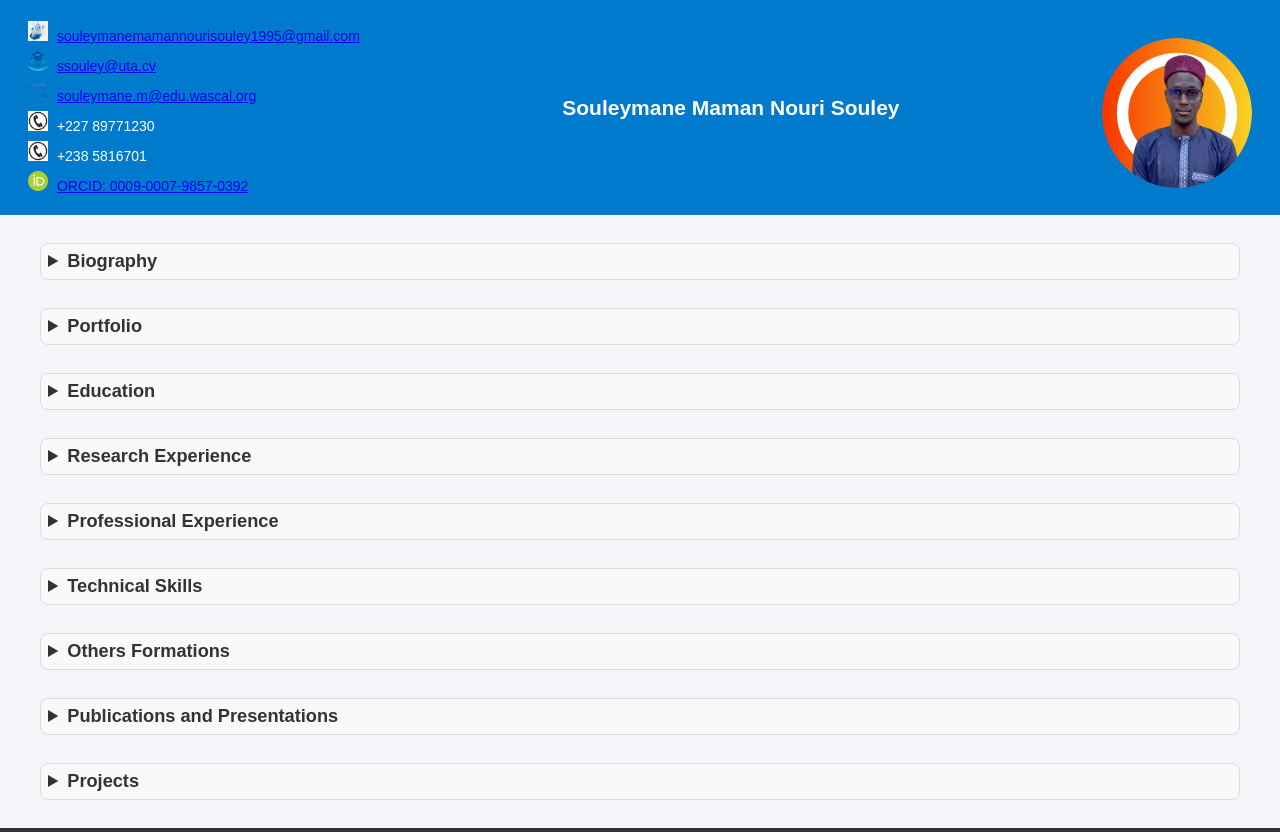
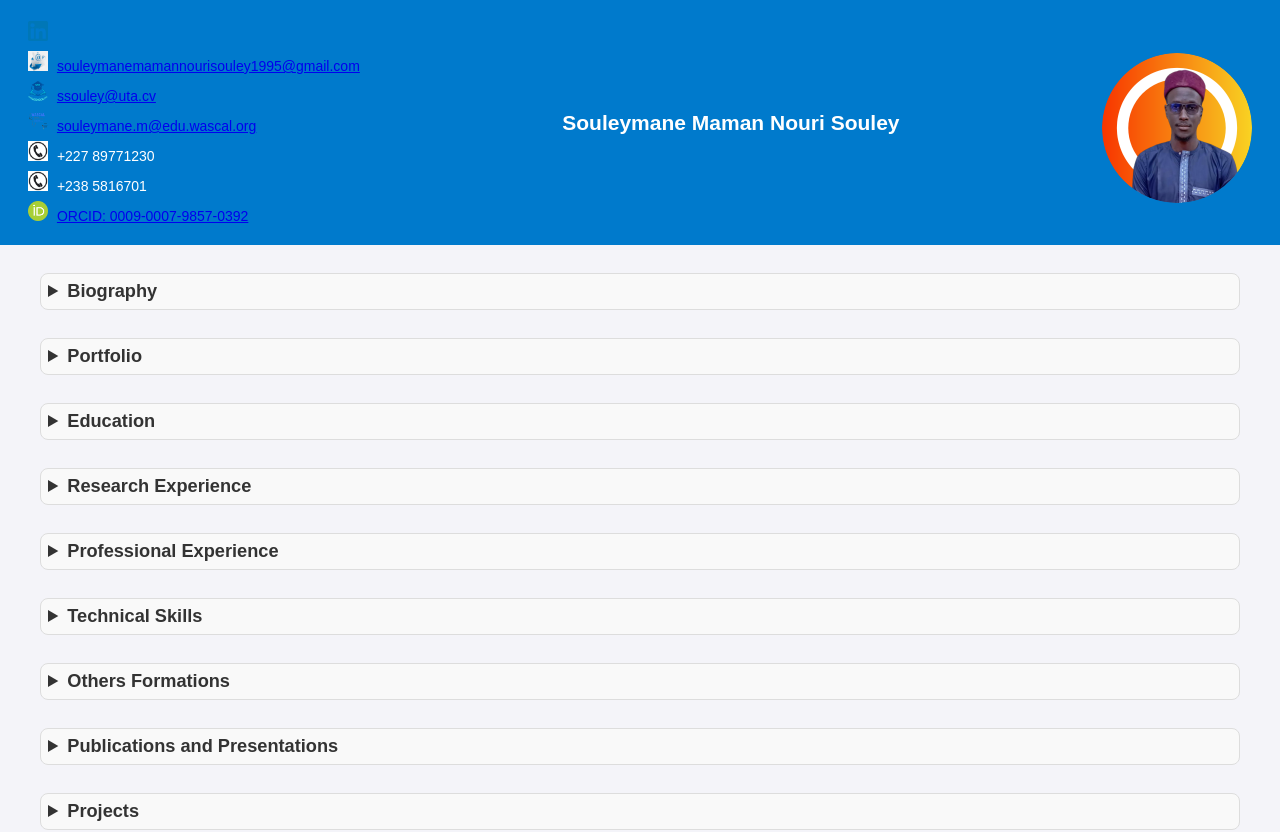
Before and after one commit to halieute/professional-cv, a website: page index.html in a window 1280 px wide. Shown: the top 832 px of the page. Drawn offline with Linux system fonts and the light colour scheme.

Commit message:
Added LinkedIn link and updated contact info

```diff
--- a/index.html
+++ b/index.html
@@ -176,12 +176,33 @@
 <body>
     <header>
         <div class="contact-info">
-            <p><img src="src/img/email-logo.png" alt="Email"> <a href="mailto:souleymanemamannourisouley1995@gmail.com">souleymanemamannourisouley1995@gmail.com</a></p>
-            <p><img src="src/img/uta-logo.png" alt="UTA Email"> <a href="mailto:ssouley@uta.cv">ssouley@uta.cv</a></p>
-            <p><img src="src/img/wascal-logo.png" alt="WASCAL Email"> <a href="mailto:souleymane.m@edu.wascal.org">souleymane.m@edu.wascal.org</a></p>
-            <p class="phone"><img src="src/img/phone-logo.png" alt="Phone"> +227 89771230</p>
-            <p class="phone"><img src="src/img/phone-logo.png" alt="Phone"> +238 5816701</p>
-            <p><img src="src/img/orcid-logo.png" alt="ORCID"> <a href="https://orcid.org/0009-0007-9857-0392" target="_blank">ORCID: 0009-0007-9857-0392</a></p>
+            <p>
+                <a href="https://www.linkedin.com/in/souleymanemamannourisouley" target="_blank">
+                    <img src="src/img/linkedin-logo.png" alt="LinkedIn">
+                </a>
+            </p>
+            <p>
+                <img src="src/img/email-logo.png" alt="Email">
+                <a href="mailto:souleymanemamannourisouley1995@gmail.com">souleymanemamannourisouley1995@gmail.com</a>
+            </p>
+            <p>
+                <img src="src/img/uta-logo.png" alt="UTA Email">
+                <a href="mailto:ssouley@uta.cv">ssouley@uta.cv</a>
+            </p>
+            <p>
+                <img src="src/img/wascal-logo.png" alt="WASCAL Email">
+                <a href="mailto:souleymane.m@edu.wascal.org">souleymane.m@edu.wascal.org</a>
+            </p>
+            <p class="phone">
+                <img src="src/img/phone-logo.png" alt="Phone"> +227 89771230
+            </p>
+            <p class="phone">
+                <img src="src/img/phone-logo.png" alt="Phone"> +238 5816701
+            </p>
+            <p>
+                <img src="src/img/orcid-logo.png" alt="ORCID">
+                <a href="https://orcid.org/0009-0007-9857-0392" target="_blank">ORCID: 0009-0007-9857-0392</a>
+            </p>
         </div>
         <div class="name">Souleymane Maman Nouri Souley</div>
         <div class="profile-picture">
```
